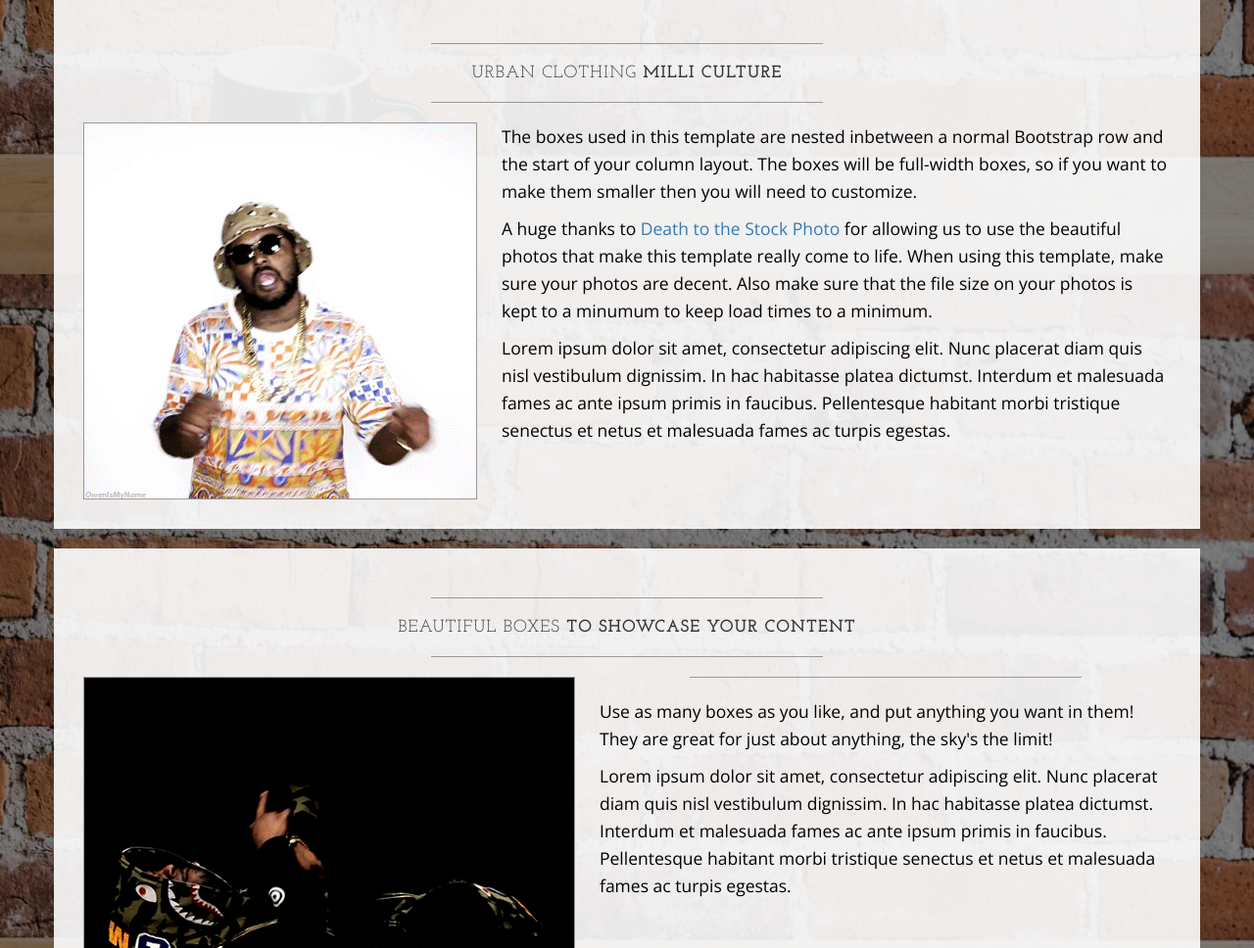
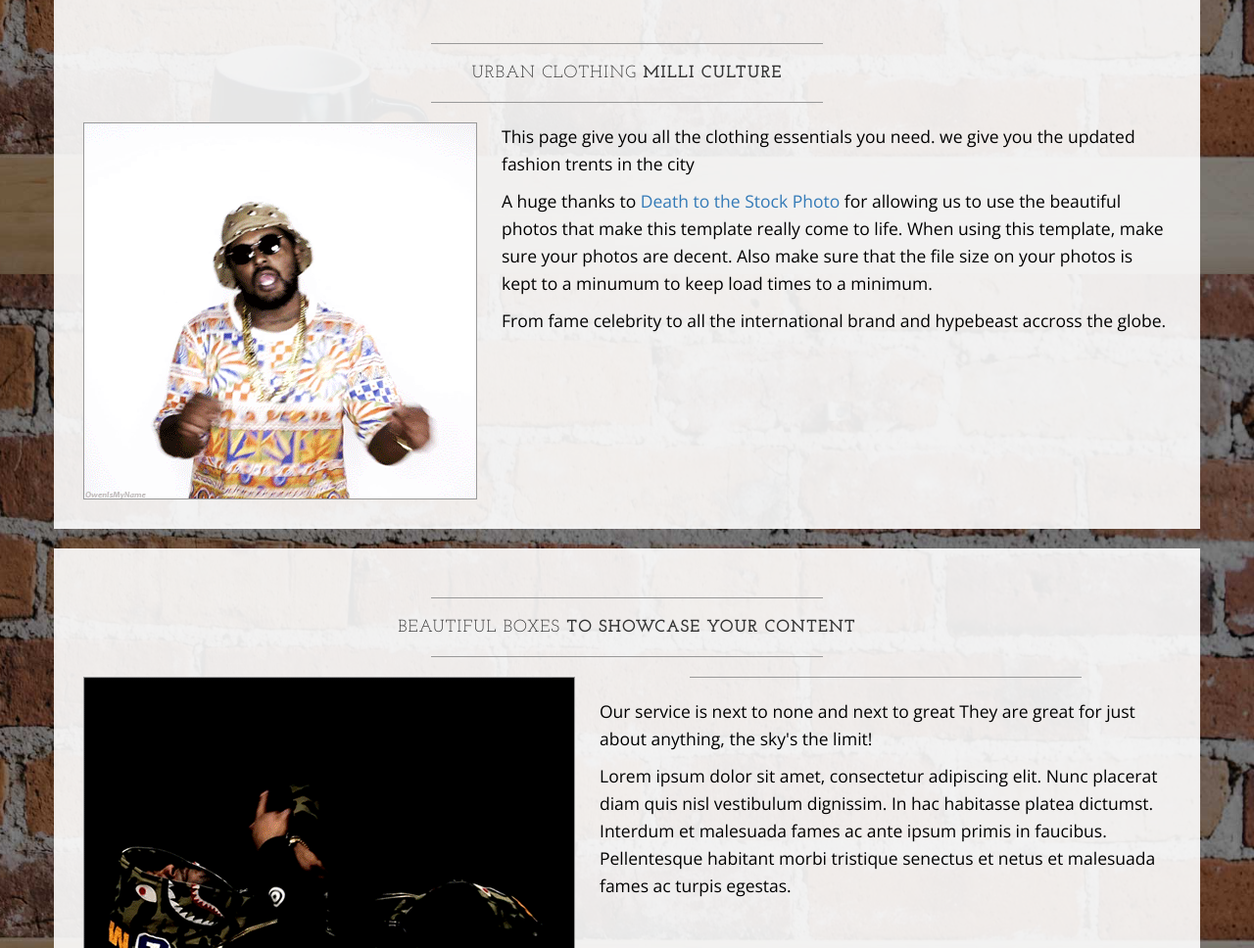
Before and after one commit to johnnyrelente/cashonly.io, a plain HTML site: page index.html in a window 1280 px wide. Shown: the part 1320-2288 px from the top of the page at 98% size. Drawn offline with nearby package versions, Linux system fonts and the light colour scheme.

Commit message:
Update index.html

```diff
--- a/index.html
+++ b/index.html
@@ -141,9 +141,9 @@
                     <hr>
                     <img class="img-responsive img-border img-left" src="img/schoolboyq.gif" alt="">
                     <hr class="visible-xs">
-                    <p>The boxes used in this template are nested inbetween a normal Bootstrap row and the start of your column layout. The boxes will be full-width boxes, so if you want to make them smaller then you will need to customize.</p>
+                    <p>This page give you all the clothing essentials you need. we give you the updated fashion trents in the city</p>
                     <p>A huge thanks to <a href="http://join.deathtothestockphoto.com/" target="_blank">Death to the Stock Photo</a> for allowing us to use the beautiful photos that make this template really come to life. When using this template, make sure your photos are decent. Also make sure that the file size on your photos is kept to a minumum to keep load times to a minimum.</p>
-                    <p>Lorem ipsum dolor sit amet, consectetur adipiscing elit. Nunc placerat diam quis nisl vestibulum dignissim. In hac habitasse platea dictumst. Interdum et malesuada fames ac ante ipsum primis in faucibus. Pellentesque habitant morbi tristique senectus et netus et malesuada fames ac turpis egestas.</p>
+                    <p>From fame celebrity to all the international brand and hypebeast accross the globe.</p>
                 </div>
             </div>
         </div>
@@ -159,7 +159,7 @@
                     <img class="img-responsive img-border img-left" src="img/blvck.gif" alt="">
                     <hr class="visible-xs">
                     <hr>
-                    <p>Use as many boxes as you like, and put anything you want in them! They are great for just about anything, the sky's the limit!</p>
+                    <p>Our service is next to none and next to great They are great for just about anything, the sky's the limit!</p>
                     <p>Lorem ipsum dolor sit amet, consectetur adipiscing elit. Nunc placerat diam quis nisl vestibulum dignissim. In hac habitasse platea dictumst. Interdum et malesuada fames ac ante ipsum primis in faucibus. Pellentesque habitant morbi tristique senectus et netus et malesuada fames ac turpis egestas.</p>
                 </div>
             </div>
```
